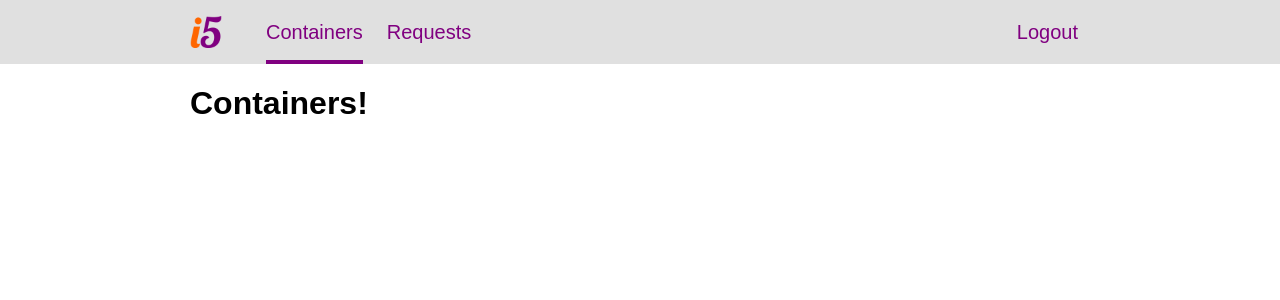
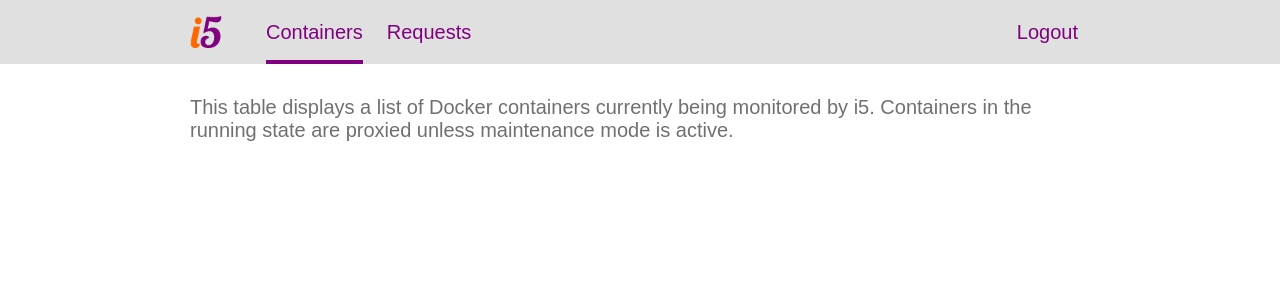
Before and after one commit to nathan-osman/i5, a Next.js app in the folder ui/: page /containers in a window 1280 px wide. Shown: the top 300 px of the page. Built offline with nearby package versions, Linux system fonts and the light colour scheme.

Commit message:
Layout adjustments.

```diff
--- a/ui/components/header.module.css
+++ b/ui/components/header.module.css
@@ -1,5 +1,6 @@
 .header {
   background-color: #e0e0e0;
+  margin-bottom: 32px;
 }
 
 .header .links {
@@ -13,7 +14,6 @@
 .header .links a {
   align-items: center;
   display: flex;
-  font-size: 1.25rem;
   margin: 0 12px;
   position: relative;
 }
--- a/ui/pages/containers.js
+++ b/ui/pages/containers.js
@@ -1,9 +1,15 @@
-import Layout from "../components/layout";
+import Layout from "../components/layout"
 
 export default function Containers() {
+
+  //...
+
   return (
     <Layout>
-      <h1>Containers!</h1>
+      <p className="help">
+        This table displays a list of Docker containers currently being monitored by i5.
+        Containers in the running state are proxied unless maintenance mode is active.
+      </p>
     </Layout>
   )
 }
--- a/ui/pages/requests.js
+++ b/ui/pages/requests.js
@@ -1,4 +1,4 @@
-import Layout from "../components/layout";
+import Layout from "../components/layout"
 
 export default function Requests() {
   return (
--- a/ui/styles/globals.css
+++ b/ui/styles/globals.css
@@ -10,6 +10,7 @@ body,
 
 body {
   font-family: sans-serif;
+  font-size: 1.25rem;
   margin: 0;
 }
 
@@ -26,6 +27,10 @@ a:hover {
   margin: auto;
 }
 
+.help {
+  color: #707070;
+}
+
 @media (min-width: 940px) {
   .container {
     max-width: 900px;
```
Also changed, not shown: ui/lib/websocket.js (added, +29 -0 lines).
